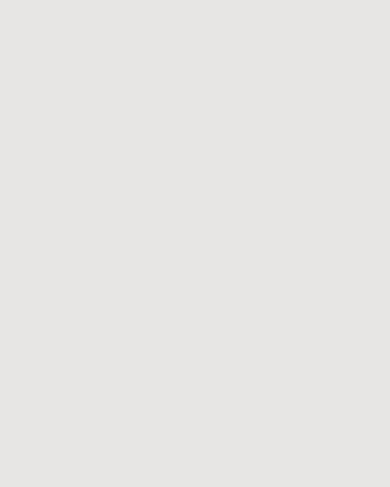
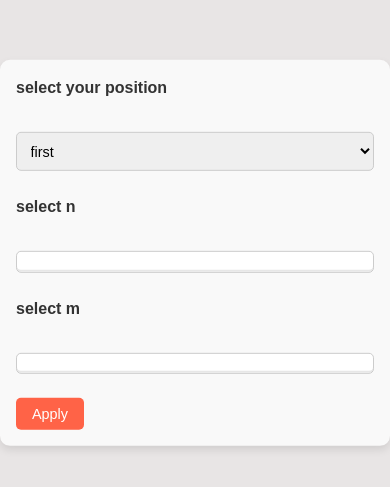
Before and after one commit to Parle648/Stormotion-project, a React (Vite) app: page /sandbox in a window 390 px wide. Before the commit this address had no page. Shown: the part 169-656 px from the top of the page. Built offline with nearby package versions, Linux system fonts and the light colour scheme.

Commit message:
+ Create UI for sandbox form

```diff
--- a/src/app/App.tsx
+++ b/src/app/App.tsx
@@ -3,6 +3,7 @@ import Main from '../pages/Main';
 import { Provider } from 'react-redux';
 import stateStore from './stateStore';
 import GamePage from '../pages/GamePage';
+import SandBox from '../pages/SandBox';
 
 function App() {
   return (
@@ -10,6 +11,7 @@ function App() {
       <BrowserRouter>
         <Routes>
           <Route path="/" element={<Main />}></Route>
+          <Route path="/sandbox" element={<SandBox />}></Route>
           <Route path="/game/:tostart" element={<GamePage />}></Route>
         </Routes>
       </BrowserRouter>
--- /dev/null
+++ b/src/features/SandboxForm/SandboxForm.tsx
@@ -0,0 +1,35 @@
+import { useForm } from 'react-hook-form';
+import styles from './styles/sandboxForm.module.scss';
+
+interface ISandBox {
+  tostart: 'first' | 'second';
+  takeUpTo: number;
+  pile: number;
+}
+
+const SandboxForm = () => {
+  const { register, handleSubmit } = useForm<ISandBox>();
+
+  const setGameSetings = (data: ISandBox) => {
+    console.log(data);
+  };
+
+  return (
+    <form className={styles.form} onSubmit={handleSubmit(setGameSetings)}>
+      <h3>select your position</h3>
+      <select className={styles.formSelect} {...register('tostart')}>
+        <option value="first">first</option>
+        <option value="second">second</option>
+      </select>
+      <h3>select n</h3>
+      <input className={styles.formInput} type="number" {...register('takeUpTo')} />
+      <h3>select m</h3>
+      <input className={styles.formInput} type="number" {...register('pile')} />
+      <button className={styles.submitBtn} type="submit">
+        Apply
+      </button>
+    </form>
+  );
+};
+
+export default SandboxForm;
--- /dev/null
+++ b/src/features/SandboxForm/styles/sandboxForm.module.scss
@@ -0,0 +1,110 @@
+.form {
+  display: flex;
+  flex-direction: column;
+  align-items: flex-start;
+  gap: 1.5rem;
+  background-color: #f9f9f9;
+  padding: 2rem;
+  border-radius: 10px;
+  box-shadow: 0 4px 8px rgba(0, 0, 0, 0.1);
+  width: 100%;
+  max-width: 500px;
+  margin: 0 auto;
+
+  position: fixed;
+  top: 50%;
+  left: 50%;
+  transform: translate(-50%, -50%);
+
+  h3 {
+    font-size: 1.25rem;
+    color: #333;
+    margin-bottom: 0.5rem;
+    font-weight: bold;
+  }
+
+  .formSelect,
+  .formInput {
+    width: 100%;
+    padding: 0.75rem;
+    border: 1px solid #ccc;
+    border-radius: 5px;
+    font-size: 1rem;
+    transition: border-color 0.3s ease;
+
+    &:focus {
+      border-color: #ff6347;
+      outline: none;
+      box-shadow: 0 0 5px rgba(255, 99, 71, 0.5);
+    }
+  }
+
+  .formInput {
+    &::-webkit-inner-spin-button {
+      -webkit-appearance: none;
+      margin: 0;
+    }
+
+    &::-webkit-outer-spin-button {
+      -webkit-appearance: none;
+      margin: 0;
+    }
+
+    &::-moz-appearance {
+      appearance: textfield;
+    }
+  }
+
+  .submitBtn {
+    padding: 0.75rem 1.5rem;
+    background-color: #ff6347;
+    color: white;
+    border: none;
+    border-radius: 5px;
+    font-size: 1rem;
+    cursor: pointer;
+    transition: background-color 0.3s ease;
+
+    &:hover {
+      background-color: #e55341;
+    }
+  }
+
+  // Responsive Design
+  @media (max-width: 768px) {
+    padding: 1.5rem;
+
+    h3 {
+      font-size: 1.1rem;
+    }
+
+    .formSelect,
+    .formInput {
+      font-size: 0.95rem;
+    }
+
+    .submitBtn {
+      padding: 0.6rem 1.2rem;
+      font-size: 0.95rem;
+    }
+  }
+
+  @media (max-width: 480px) {
+    padding: 1rem;
+
+    h3 {
+      font-size: 1rem;
+    }
+
+    .formSelect,
+    .formInput {
+      padding: 0.6rem;
+      font-size: 0.9rem;
+    }
+
+    .submitBtn {
+      padding: 0.5rem 1rem;
+      font-size: 0.9rem;
+    }
+  }
+}
--- a/src/pages/SandBox.tsx
+++ b/src/pages/SandBox.tsx
@@ -1,5 +1,11 @@
+import SandboxForm from '../features/SandboxForm/SandboxForm';
+
 const SandBox = () => {
-  return <div>SandBox</div>;
+  return (
+    <>
+      <SandboxForm />
+    </>
+  );
 };
 
 export default SandBox;
```
